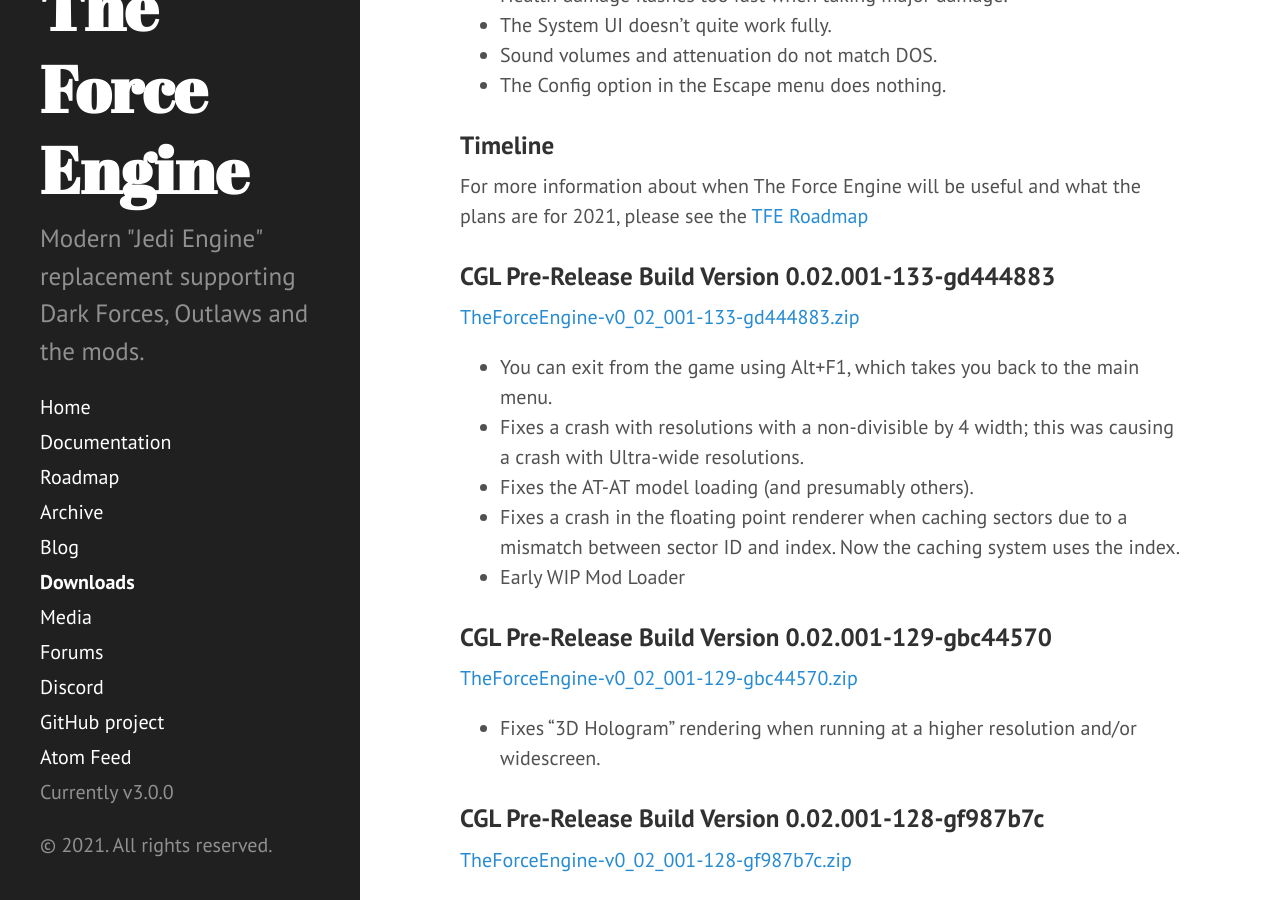
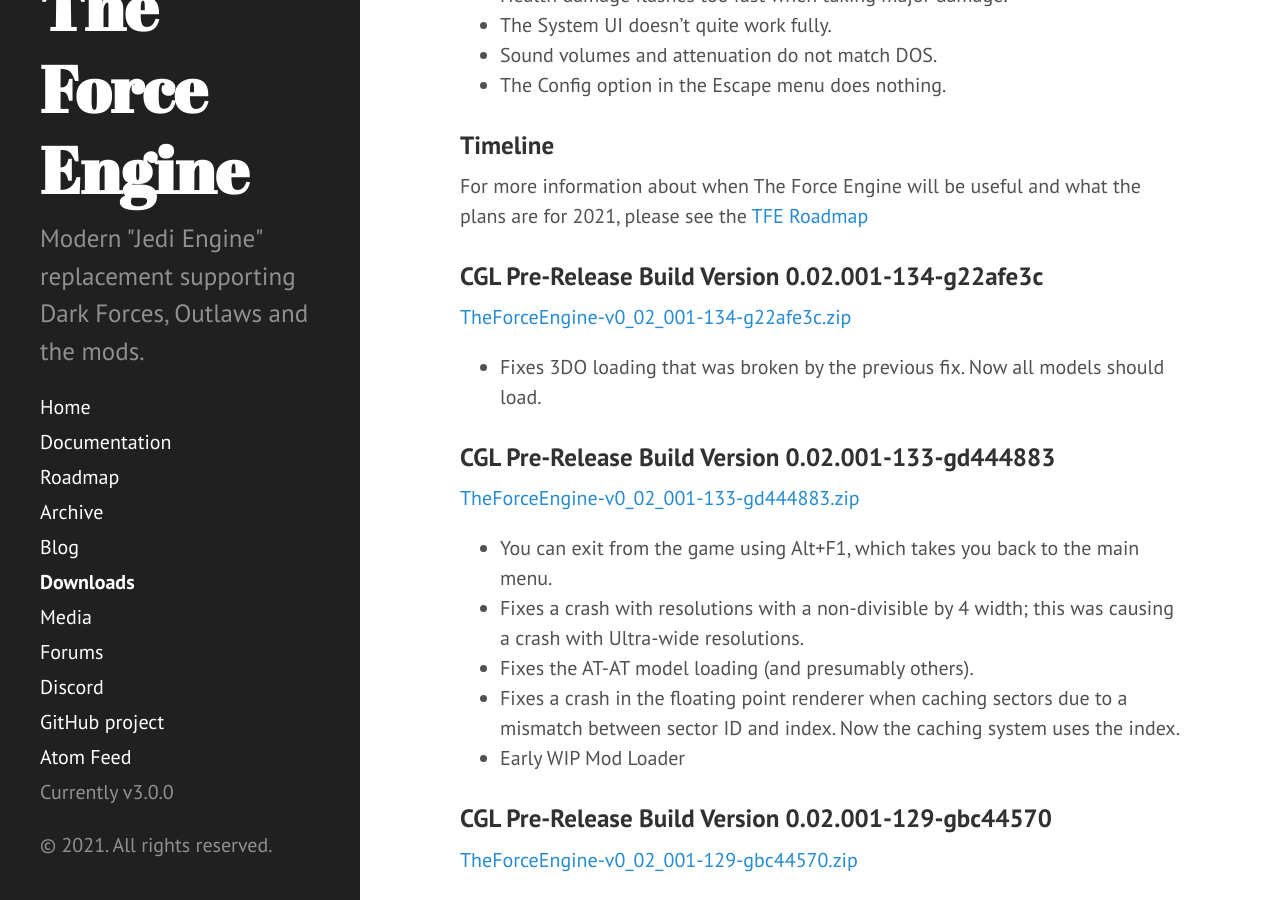
Before and after one commit to TheForceEngine/TheForceEngine.github.io, a Jekyll site: the page built from downloads.md, in a window 1280 px wide and 900 px high, scrolled down 703 px. Built offline with Jekyll 4.4.1, drawn with Linux system fonts in a browser that asks for light colours.

Commit message:
Update downloads.md

```diff
--- a/downloads.md
+++ b/downloads.md
@@ -26,6 +26,10 @@
 
 ### Timeline
 For more information about when The Force Engine will be useful and what the plans are for 2021, please see the [TFE Roadmap](Roadmap.md)
+
+### CGL Pre-Release Build Version 0.02.001-134-g22afe3c
+[TheForceEngine-v0_02_001-134-g22afe3c.zip](archive/TheForceEngine-v0_02_001-134-g22afe3c.zip) <br>
+* Fixes 3DO loading that was broken by the previous fix. Now all models should load.
 
 ### CGL Pre-Release Build Version 0.02.001-133-gd444883
 [TheForceEngine-v0_02_001-133-gd444883.zip](archive/TheForceEngine-v0_02_001-133-gd444883.zip) <br>
```
